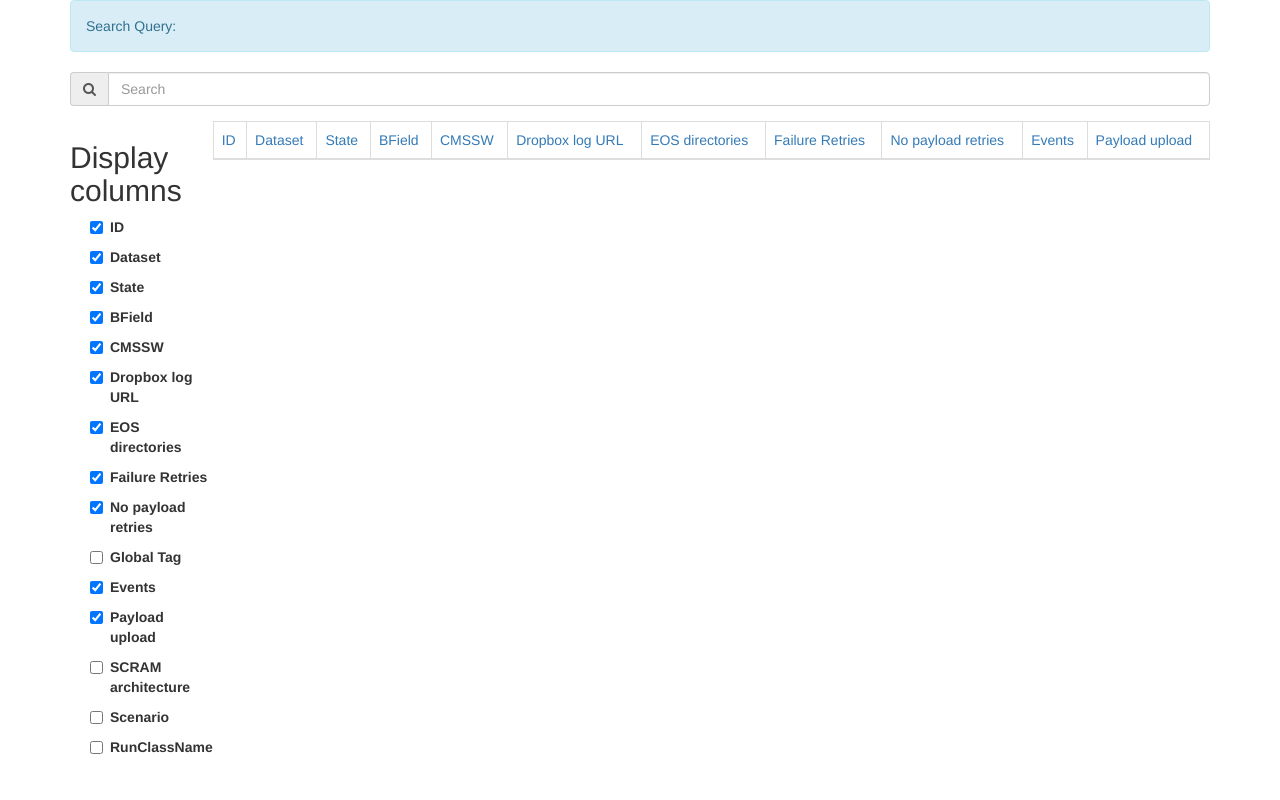
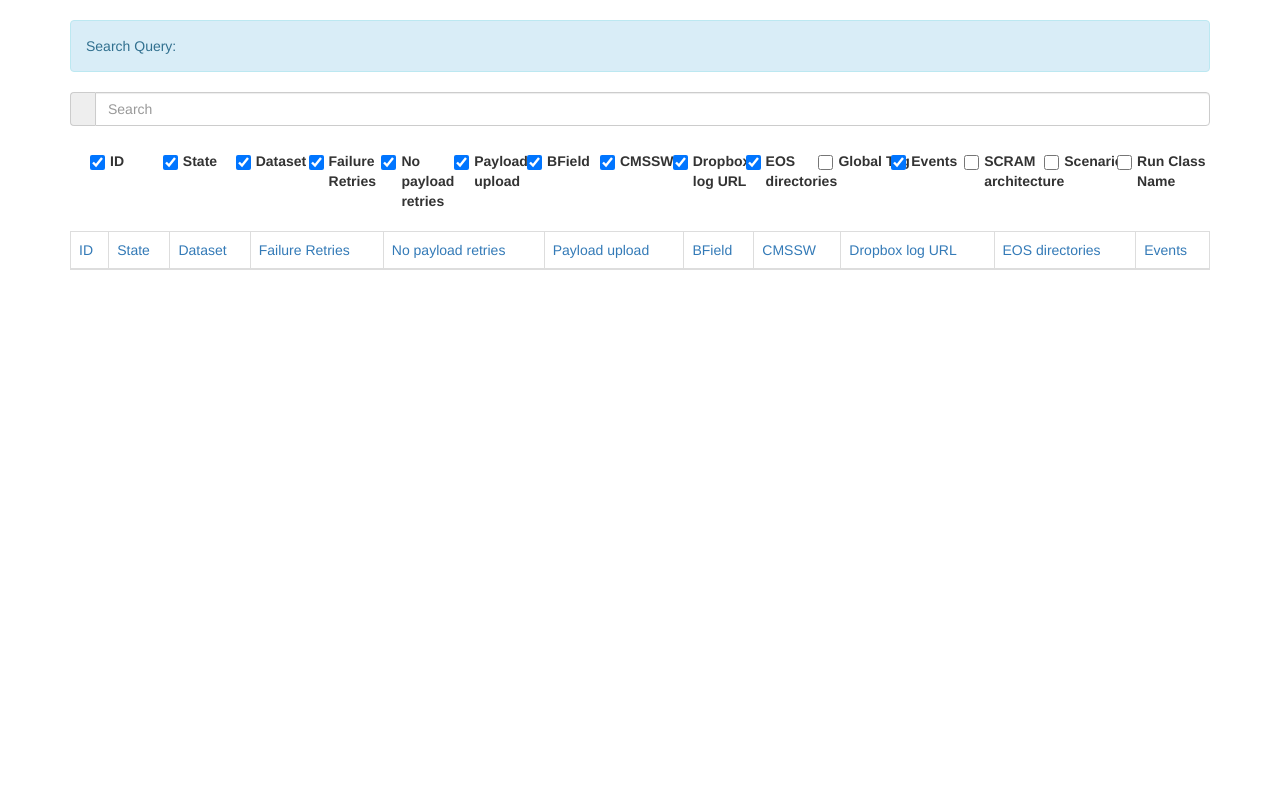
Before and after one commit to piotroramus/cmsPCLHarvesting, a Flask app: page /g/ in a window 1280 px wide. Run offline with Flask 2, Linux system fonts and the light colour scheme; tables that the repository leaves empty hold one stand-in row (values such as "Sample post"); parts of the project's set-up code (start-up, migrations or seed data) failed here and were passed over; some libraries are stand-ins or nearby versions.

Commit message:
Improved temporary /g/ view

```diff
--- a/app/static/css/gen_mh.css
+++ b/app/static/css/gen_mh.css
@@ -1,16 +1,28 @@
-.maincontent {
+.multiruntab {
     display: flex;
-}
-
-.sidebar {
-    flex: 1;
-}
-
-.multiruntab {
-    flex: 8;
 }
 
 .opaque {
     display: flex;
     flex-direction: column;
 }
+
+ul {
+    display: flex;
+    flex-flow: row wrap;
+    justify-content: space-around;
+}
+
+li{
+    display: flex;
+    flex-direction: row;
+    flex: 8;
+}
+
+input[type=checkbox]{
+    margin-right: 5;
+    margin-left: 0;
+    height: 15px;
+    width: 15px;
+    flex: 1;
+}
--- a/app/static/js/gen_mh.js
+++ b/app/static/js/gen_mh.js
@@ -12,12 +12,24 @@ angular.module('multirunApp', [])
         'name': 'ID',
         'show': true
     },
+    'state': {
+        'name': 'State',
+        'show': true
+    },
     'dataset': {
         'name': 'Dataset',
         'show': true
     },
-    'state': {
-        'name': 'State',
+    'failure_retries': {
+        'name': 'Failure Retries',
+        'show': true
+    },
+    'no_payload_retries': {
+        'name': 'No payload retries',
+        'show': true
+    },
+    'perform_payload_upload': {
+        'name': 'Payload upload',
         'show': true
     },
     'bfield': {
@@ -36,14 +48,6 @@ angular.module('multirunApp', [])
         'name': 'EOS directories',
         'show': true
     },
-    'failure_retries': {
-        'name': 'Failure Retries',
-        'show': true
-    },
-    'no_payload_retries': {
-        'name': 'No payload retries',
-        'show': true
-    },
     'global_tag': {
         'name': 'Global Tag',
         'show': false
@@ -56,10 +60,6 @@ angular.module('multirunApp', [])
         'name': 'No payload retries',
         'show': true
     },
-    'perform_payload_upload': {
-        'name': 'Payload upload',
-        'show': true
-    },
     'scram_arch': {
         'name': 'SCRAM architecture',
         'show': false
@@ -69,7 +69,7 @@ angular.module('multirunApp', [])
         'show': false
     },
     'run_class_name': {
-        'name': 'RunClassName',
+        'name': 'Run Class Name',
         'show': false
     }
   }
@@ -81,7 +81,7 @@ angular.module('multirunApp', [])
   }
 
    $scope.getData = function() {
-    $http({method: 'GET', url: '/get_multiruns/'})
+    $http({method: 'GET', url: '/multiruns/'})
         .success(function(data, status) {
             $scope.multiruns = data['json_list'];
             console.log($scope.multiruns)
@@ -95,4 +95,22 @@ angular.module('multirunApp', [])
     $scope.sortReverse = ($scope.sortPredicate === sortPredicate) ? !$scope.sortReverse : false;
     $scope.sortPredicate = sortPredicate;
   };
+
+  $scope.stateColors = {
+    'need_more_data' : "#DCE775",
+    'ready' : "#81D4FA",
+    'processing' : "#80CBC4",
+    'processed_ok' : "90CAF9",
+    'processing_failed' : "#E57373",
+    'dqm_upload_ok' : "#FFE082",
+    'dqm_upload_failed' : "#CE93D8",
+    'dropbox_upload_failed' : "#F48FB1",
+    'uploads_ok' : "#FFCC80",
+  }
+
+  $scope.rowColor = function(state) {
+        return {
+            "background-color": $scope.stateColors[state]
+        };
+  }
 });
--- a/app/static/templates/gen_mh.html
+++ b/app/static/templates/gen_mh.html
@@ -7,16 +7,15 @@
     <title>Multirun Harvesting Overview</title>
 
     <!-- CSS -->
+    <link href="/static/css/gen_mh.css" rel="stylesheet">
     <link rel="stylesheet" href="http://maxcdn.bootstrapcdn.com/bootswatch/3.2.0/sandstone/bootstrap.min.css">
-    <link rel="stylesheet" href="http://maxcdn.bootstrapcdn.com/font-awesome/4.2.0/css/font-awesome.min.css">
-    <link href="/static/css/gen_mh.css" rel="stylesheet">
 
     <!-- JS -->
     <script src="http://ajax.googleapis.com/ajax/libs/angularjs/1.5.5/angular.min.js"></script>
     <script src="/static/js/gen_mh.js"></script>
 
 </head>
-<body>
+<body style="margin: 20px">
 
 
 <div class="opaque">
@@ -40,23 +39,17 @@
             </form>
         </div>
 
-
-        <div class="maincontent">
-            <div class="sidebar">
-                <h2>Display columns</h2>
-                <div>
-                    <ul class="unstyled">
-                        <li ng-repeat="(id, col) in columns">
-                            <label class="checkbox">
+        <ul>
+            <li ng-repeat="(id, col) in columns" class="flexli">
+                <label class="checkbox flexlabel">
                     <input type="checkbox" ng-model="col['show']">
-                                <span class="done-{{column.checked}}">{{col['name']}}</span>
+                    {{col['name']}}
                 </label>
             </li>
         </ul>
-                </div>
-            </div>
 
-            <div class="multiruntab">
+
+        <div class="multiruntab" style="overflow-x:auto">
             <table class="table table-bordered table-striped">
 
                 <thead>
@@ -74,13 +67,15 @@
                 </thead>
 
                 <tbody>
-                    <tr ng-repeat="m in multiruns | orderBy:sortPredicate:sortReverse | filter:searchMultirun">
-                        <td ng-repeat="(id, col) in columns" ng-show="columns[id]['show']">{{ m[id] }}</td>
+                <tr ng-repeat="m in multiruns | orderBy:sortPredicate:sortReverse | filter:searchMultirun"
+                    ng-style="{{rowColor(m['state'])}}">
+                    <td ng-repeat="(id, col) in columns" ng-show="columns[id]['show']"
+                        ng-style="{{rowColor(m['state'])}}">{{ m[id] }}
+                    </td>
                 </tr>
                 </tbody>
 
             </table>
-            </div>
         </div>
 
 
```
Lines whose indentation alone changed are shown as unchanged.
